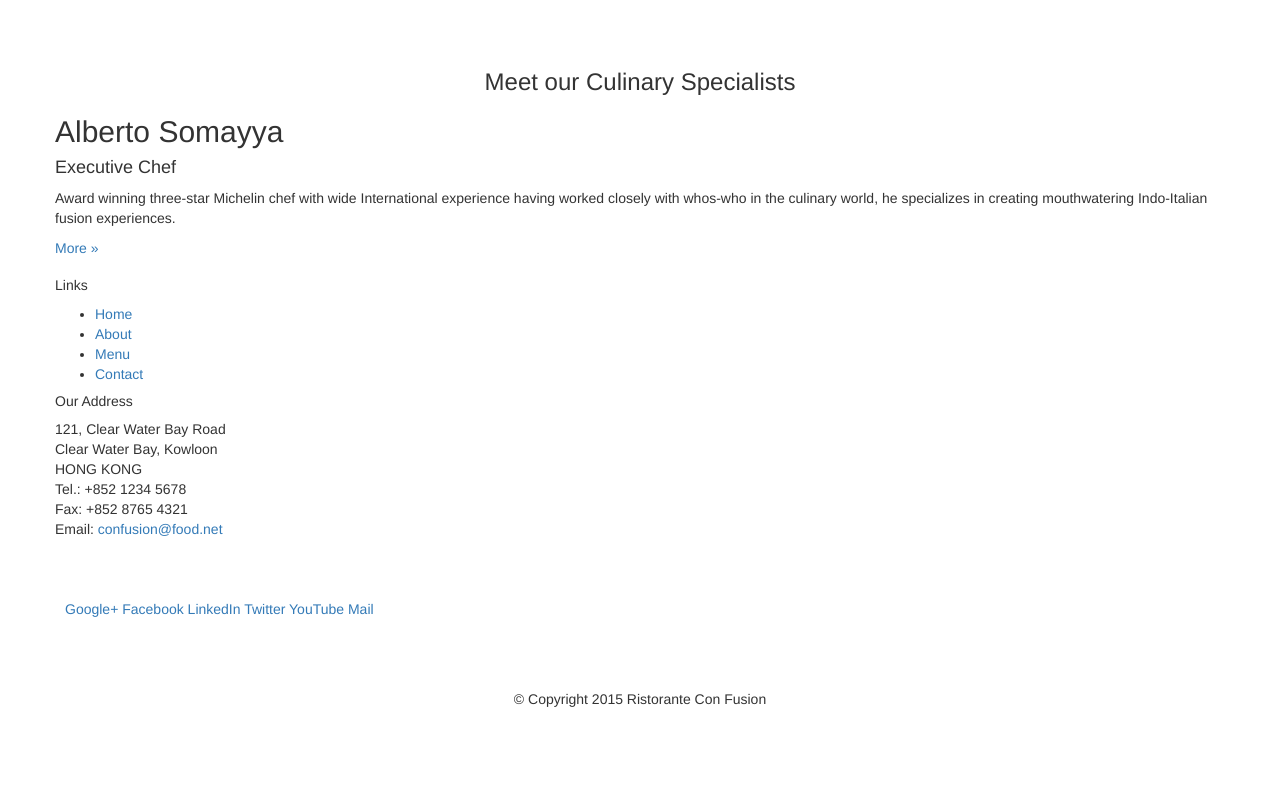
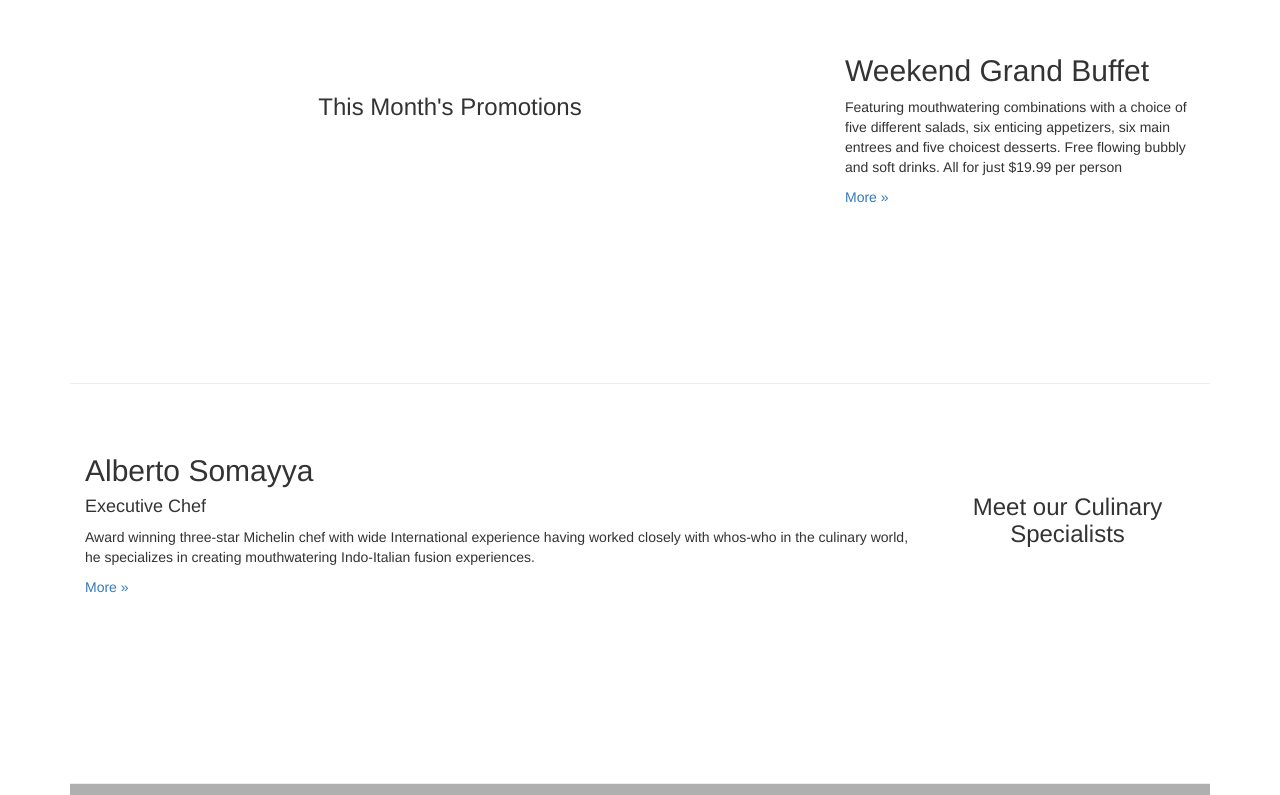
Before and after one commit to lauradb/conFusion-2, a plain HTML site: page index.html in a window 1280 px wide. Shown: the part 825-1620 px from the top of the page. Before the commit the page ends 1544 px from the top, so only its background shows below. Drawn offline with nearby package versions, Linux system fonts and the light colour scheme.

Commit message:
End of exercise 2.

```diff
--- /dev/null
+++ b/css/mystyles.css
@@ -0,0 +1,30 @@
+.row-header{
+    margin:0px auto;
+    padding:0px auto;
+}
+
+.row-content{
+    margin:0px auto;
+    padding: 50px 0px 50px 0px;
+    border-bottom: 1px ridge;
+    min-height: 400px;
+}
+
+.row-footer{
+    background-color: #AfAfAf;
+    margin:0px auto;
+    padding: 20px 0px 20px 0px;
+}
+
+.jumbotron {
+    padding: 70px 30px 70px 30px;
+    margin:0px auto;
+    background: #7986CB;
+    color:floralwhite;
+}
+
+address {
+    font-size: 80%;
+    margin: 0px;
+    color:#0f0f0f;
+}
--- a/index.html
+++ b/index.html
@@ -11,6 +11,7 @@
     <!-- Bootstrap -->
     <link href="css/bootstrap.min.css" rel="stylesheet">
     <link href="css/bootstrap-theme.min.css" rel="stylesheet">
+    <link href="css/mystyles.css" rel="stylesheet">
 
     <!-- HTML5 shim and Respond.js for IE8 support of HTML5 elements and media queries -->
     <!-- WARNING: Respond.js doesn't work if you view the page via file:// -->
@@ -28,25 +29,25 @@
         <!-- Main component for a primary marketing message or call to action -->
 
         <div class="container">
-            <div class="row">
-                <div>
+            <div class="row row-header">
+                <div class="col-xs-12 col-sm-8">
                     <h1>Ristorante con Fusion</h1>
                     <p style="padding:40px;"></p>
                     <p>We take inspiration from the World's best cuisines, and create a unique fusion experience. Our lipsmacking creations will tickle your culinary senses!</p>
                 </div>
-                <div>
+                <div class="col-xs-12 col-sm-4">
                 </div>
             </div>
         </div>
     </header>
 
     <div class="container">
-        <div class="row">
-            <div>
+        <div class="row row-content">
+            <div class="col-xs-12 col-sm-3 col-sm-push-9">
                 <p style="padding:20px;"></p>
                 <h3 align=center>Our Lipsmacking Culinary Creations</h3>
             </div>
-            <div>
+            <div class="col-xs-12 col-sm-9 col-sm-pull-3">
                 <h2>Uthappizza</h2>
                 <p>A unique combination of Indian Uthappam (pancake) and Italian pizza, topped with Cerignola olives, ripe vine cherry tomatoes, Vidalia onion, Guntur chillies and Buffalo Paneer.</p>
                 <p><a  href="#">More &raquo;</a></p>
@@ -54,24 +55,24 @@
         </div>
 
 
-        <div class="row">
-            <div>
+        <div class="row row-content">
+            <div class="col-xs-12 col-sm-8">
                 <p style="padding:20px;"></p>
                 <h3 align=center>This Month's Promotions</h3>
             </div>
-            <div>
+            <div class="col-xs-12 col-sm-4">
                 <h2>Weekend Grand Buffet</h2>
                 <p>Featuring mouthwatering combinations with a choice of five different salads, six enticing appetizers, six main entrees and five choicest desserts. Free flowing bubbly and soft drinks. All for just $19.99 per person </p>
                 <p><a href="#">More &raquo;</a></p>
             </div>
         </div>
 
-        <div class="row">
-            <div>
+        <div class="row row-content">
+            <div class="col-xs-12 col-sm-3 col-sm-push-9">
                 <p style="padding:20px;"></p>
                 <h3 align=center>Meet our Culinary Specialists</h3>
             </div>
-            <div>
+            <div class="col-xs-12 col-sm-9 col-sm-pull-3">
                 <h2>Alberto Somayya</h2>
                 <h4>Executive Chef</h4>
                 <p>Award winning three-star Michelin chef with wide International experience having worked closely with whos-who in the culinary world, he specializes in creating mouthwatering Indo-Italian fusion experiences. </p>
@@ -82,17 +83,17 @@
 
     <footer>
         <div class="container">
-            <div class="row">
-                <div>
+            <div class="row row-footer">
+                <div class="col-xs-6 col-sm-3">
                     <h5>Links</h5>
-                    <ul>
+                    <ul class="list-unstyled">
                         <li><a href="#">Home</a></li>
                         <li><a href="#">About</a></li>
                         <li><a href="#">Menu</a></li>
                         <li><a href="#">Contact</a></li>
                     </ul>
                 </div>
-                <div>
+                <div class="col-xs-6 col-sm-5">
                     <h5>Our Address</h5>
                     <address>
 		              121, Clear Water Bay Road<br>
@@ -103,7 +104,7 @@
 		              Email: <a href="mailto:confusion@food.net">confusion@food.net</a>
 		           </address>
                 </div>
-                <div>
+                <div class="col-xs-12 col-sm-4">
                     <div style="padding: 40px 10px;">
                         <a href="http://google.com/+">Google+</a>
                         <a href="http://www.facebook.com/profile.php?id=">Facebook</a>
@@ -113,7 +114,7 @@
                         <a href="mailto:">Mail</a>
                     </div>
                 </div>
-                <div>
+                <div class="col-xs-12">
                     <p style="padding:10px;"></p>
                     <p align=center>© Copyright 2015 Ristorante Con Fusion</p>
                 </div>
```
